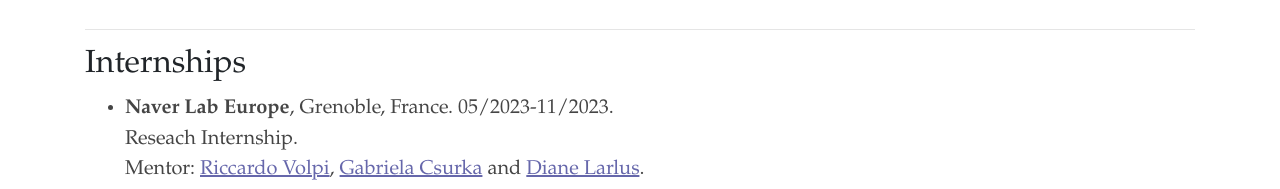
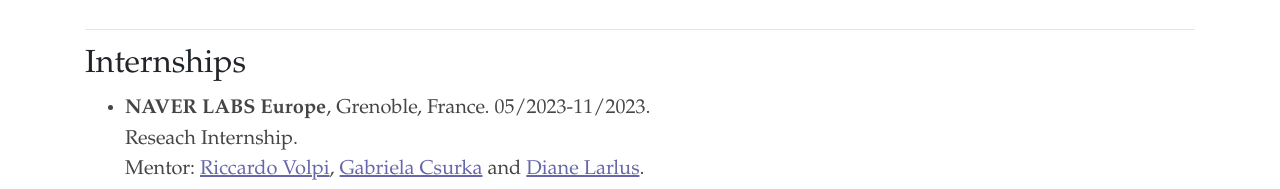
Before and after one commit to zipengxuc/zipengxuc.github.io, a plain HTML site: page index.html in a window 1280 px wide. Shown: the part 1099-1288 px from the top of the page. Drawn offline with nearby package versions, Linux system fonts and the light colour scheme.

Commit message:
Update index.html

```diff
--- a/index.html
+++ b/index.html
@@ -136,7 +136,7 @@
                     <h2>Internships</h2>
                     <ul>
 		    <li>
-                        <b>Naver Lab Europe</b>, Grenoble, France. 05/2023-11/2023.
+                        <b>NAVER LABS Europe</b>, Grenoble, France. 05/2023-11/2023.
                         <br/>
                         Reseach Internship.
                         <br/>
```
